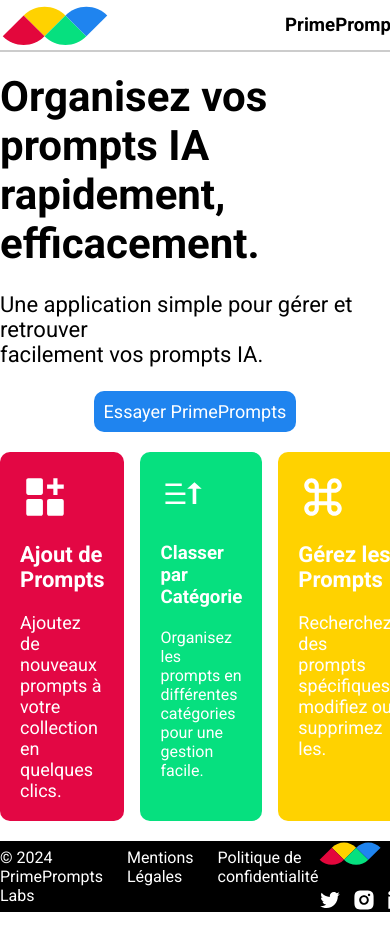
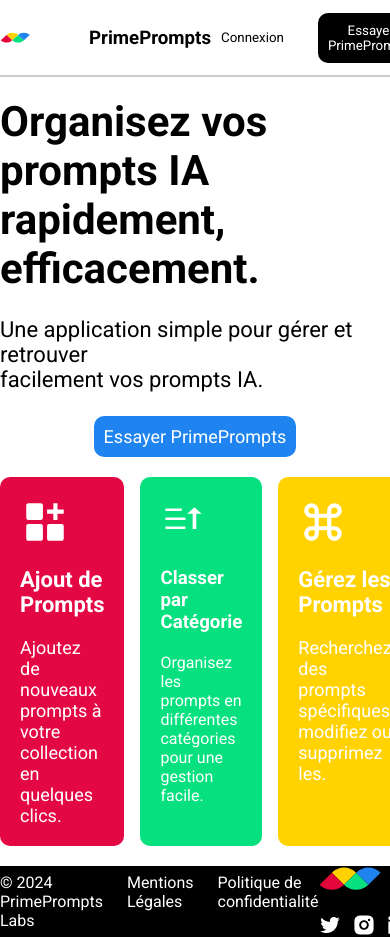
Before and after one commit to Hafida3412/Prime_prompt, a plain HTML site: page index.html in a window 390 px wide. Shown: the top 937 px of the page. Before the commit the page ends 912 px from the top, so only its background shows below. Drawn offline with Linux system fonts and the light colour scheme.

Commit message:
creation responsive.css

```diff
--- /dev/null
+++ b/css/responsive.css
@@ -0,0 +1,6 @@
+@media(max-width: 768px) {
+    .nav__logo-img{
+        width: 75px;
+    }
+
+}
--- a/css/sections/header.css
+++ b/css/sections/header.css
@@ -1,6 +1,6 @@
 .header{
     width: 100%;
-    height: 75px;
+    min-height: 75px;
     display: flex;
     justify-content: center;
     align-items: center;
--- a/css/style.css
+++ b/css/style.css
@@ -3,6 +3,9 @@
 @import url('sections/header.css');
 @import url('sections/main.css');
 @import url('sections/footer.css');
+@import url('responsive.css');
+
+
 
 :root{
 
```
